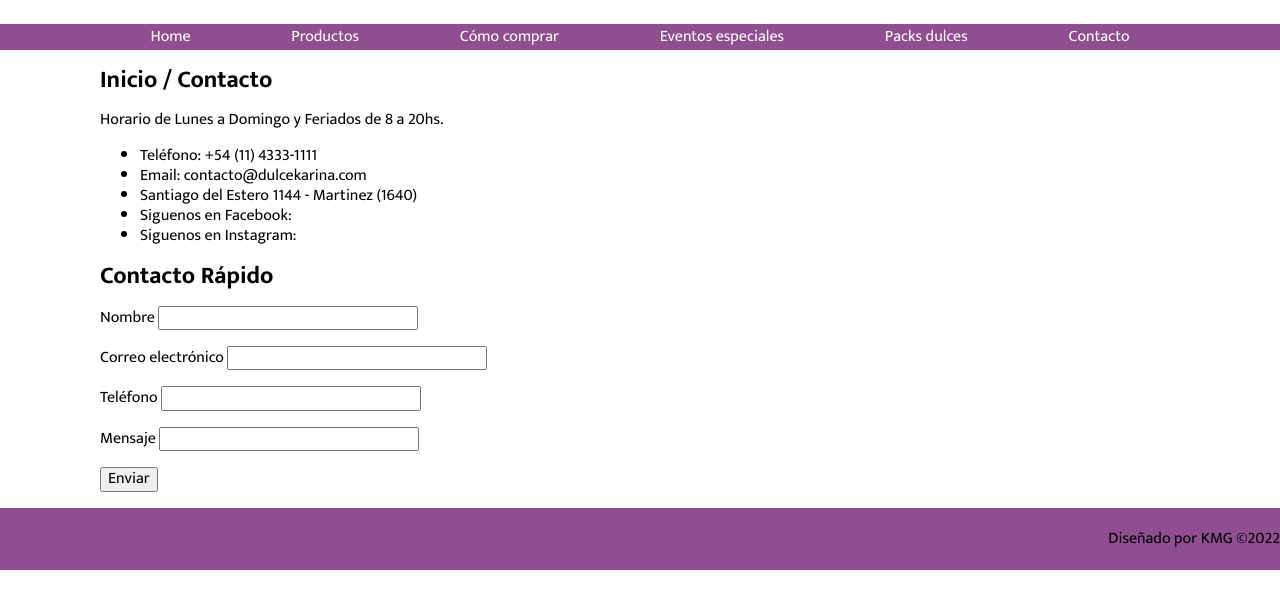
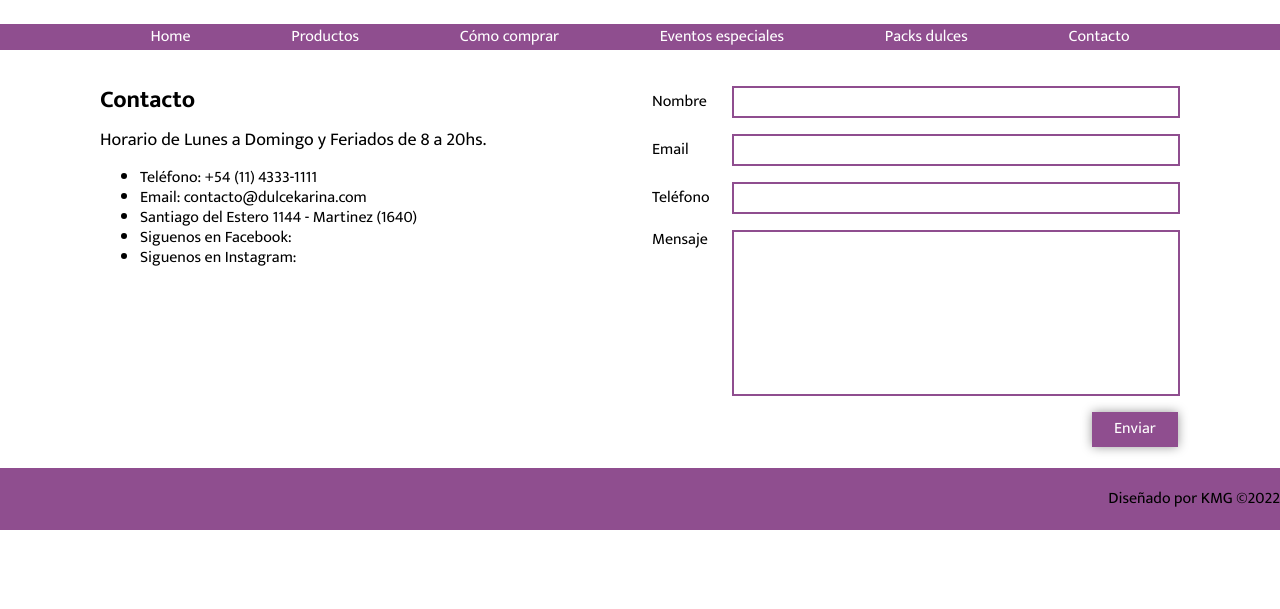
Before and after one commit to karinagreco/webmaster, a plain HTML site: page Sitio Karina/contacto.html in a window 1280 px wide. Shown: the part 171-780 px from the top of the page. Drawn offline with Linux system fonts and the light colour scheme.

Commit message:
Sitio Karina

```diff
--- a/Sitio Karina/contacto.html
+++ b/Sitio Karina/contacto.html
@@ -41,7 +41,7 @@
 
     <main class="holder contacto">
         <div class="datos">
-            <h2>Inicio / Contacto</h2>
+            <h2>Contacto</h2>
             <p>Horario de Lunes a Domingo y Feriados de 8 a 20hs.</p>
             <ul>
                 <li>Teléfono: +54 (11) 4333-1111</li>
@@ -50,16 +50,16 @@
                 <li>Siguenos en Facebook:</li>
                 <li>Siguenos en Instagram:</li>
             </ul>
+
         </div>
         <div>
-            <h2>Contacto Rápido</h2>
             <form action="" method="" class="formulario">
                 <p>
                     <label for="nombre">Nombre</label>
                     <input type="text" name="">
                 </p>
                 <p>
-                    <label for="email">Correo electrónico</label>
+                    <label for="email">Email</label>
                     <input type="text" name="">
                 </p>
                 <p>
@@ -68,14 +68,12 @@
                 </p>
                 <p>
                     <label for="mensaje">Mensaje</label>
-                    <input type="text" name="">
+                    <textarea name=""></textarea>
                 </p>
-                <p>
-                    <input type="submit" value="Enviar">
+                <p class="acciones"><input type="submit" value="Enviar">
                 </p>
             </form>
         </div>
-
 
     </main>
 
--- a/Sitio Karina/css/dulces.css
+++ b/Sitio Karina/css/dulces.css
@@ -128,6 +128,77 @@ footer{
     max-width: 300px;
 }
 
+/* fin productos*/
 
+/*inicio contacto*/
 
-/* fin productos*/
+.contacto {
+    display: flex;
+    gap: 24px;
+}
+
+.contacto div {
+    width: 100%;
+}
+
+.datos p {
+    font-size: 18px;
+}
+
+.datos ul li {
+    font-size: 16px;
+}
+
+.formulario p {
+    display: flex;
+}
+
+.formulario p label {
+    min-width: 80px;
+}
+
+.formulario p input,
+.formulario p textarea {
+    width: 100%;
+}
+
+.formulario p input,
+.formulario p textarea {
+    background-color: white;
+    border-bottom: 5px;
+    border: 2px solid rgb(143, 78, 143);
+    font-size: 14px;
+    padding: 6px 10px;
+}
+
+.formulario p label {
+    display: flex;
+    align-items: center;
+}
+
+.formulario p:nth-child(4) {
+    align-items: start;
+}
+
+.formulario textarea {
+    resize: none;
+    height: 150px;
+}
+
+.formulario input[type="submit"] {
+    background: rgb(143, 78, 143);
+    box-shadow: 0 0 10px rgba(0, 0, 0, 0.4);
+    color: white;
+    font-size: 16px;
+    padding: 6px 20px;
+    width: auto;
+    position: relative;
+    left: 27.5rem;
+    cursor: pointer;
+}
+
+.formulario input[type="submit"]:hover {
+    background-color: rgb(71, 2, 71);
+}
+
+/*fin contacto*/
```
Also changed, not shown: Sitio Karina/comprar.html (added, +81 -0 lines). Lines whose indentation alone changed are shown as unchanged.
